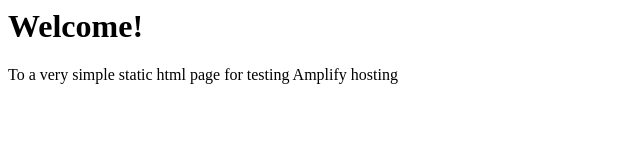
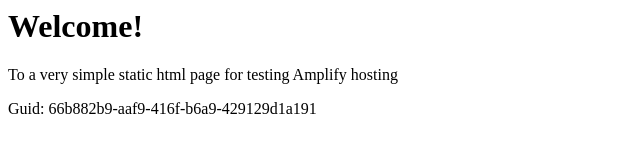
Before and after one commit to aws-aemilia-pdx/Github-PR-Commit-Integration-Test-DoNotTouch-v1-gamma-us-west-2, a website: page src/index.html in a window 1280 px wide. Shown: the whole page, without its empty margins (0-640 px from the left). Drawn offline with Linux system fonts and the light colour scheme.

Commit message:
commit from integ tests

```diff
--- a/src/index.html
+++ b/src/index.html
@@ -1,3 +1,5 @@
+
+
 <html lang="en">
 
 <head>
@@ -10,6 +12,6 @@
 <body>
     <h1>Welcome!</h1>
     <p>To a very simple static html page for testing Amplify hosting</p>
-</body>
+    <p>Guid: 66b882b9-aaf9-416f-b6a9-429129d1a191</p></body>
 
 </html>
```
